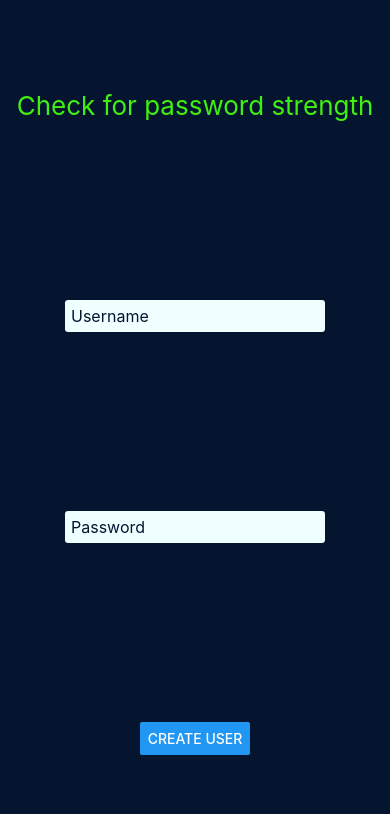
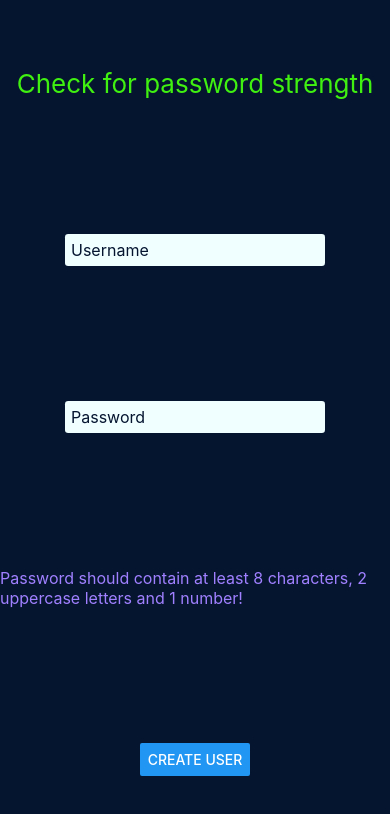
Before and after one commit to Developers-Institute-Classrooms/06-exercise-mobile-dev-challenges-RhondaCrouse, a React Native app: screen / in a window 390 px wide. Both pictures are taken after a click on the button "KATA". Shown: the top 814 px of the page. Built offline with nearby package versions, Linux system fonts and the light colour scheme.

Commit message:
have done the code for the exercise but its not chaning on true

```diff
--- a/exercises/Kata/Kata.js
+++ b/exercises/Kata/Kata.js
@@ -1,19 +1,32 @@
-import { StyleSheet, Text, View, Button, TextInput } from "react-native";
-import { useState, useEffect } from "react";
-import { commonStyle, fontSize, color } from "../../commonStyles";
+import { StyleSheet, Text, View, Button, TextInput } from 'react-native';
+import { useState, useEffect } from 'react';
+import { commonStyle, fontSize, color } from '../../commonStyles';
 
 export default function Kata({ createUser }) {
-  const [username, setUsername] = useState("");
-  const [password, setPassword] = useState("");
+  const [username, setUsername] = useState('');
+  const [password, setPassword] = useState('');
   const [passwordValid, setPasswordValid] = useState();
+  const [message, setMessage] = useState('');
 
   const checkPasswordStrength = () => {
-    // TODO: Implement password validation logic here.
-    // if (username exists and password is valid) {
-    setPasswordValid(true);
-    createUser({ username, password });
-    // }
+    const regex = /(?=.{8,}$)(?=(?:.*?[A-Z]){2})(?=.*?[a-z])(?=.*[0-9])/;
+    if (username & password) {
+      if (regex.test(password)) {
+        setPasswordValid(true);
+        createUser({ username, password });
+      }
+    } else {
+      setPasswordValid(false);
+    }
   };
+
+  useEffect(() => {
+    passwordValid
+      ? setMessage('Password is strong enough!')
+      : setMessage(
+          'Password should contain at least 8 characters, 2 uppercase letters and 1 number!'
+        );
+  }, [passwordValid]);
 
   return (
     <View style={commonStyle.container}>
@@ -35,9 +48,8 @@ export default function Kata({ createUser }) {
           placeholder="Password"
         ></TextInput>
       </View>
-      {passwordValid === true ? (
-        <Text style={commonStyle.text}>Password is strong enough!</Text>
-      ) : null}
+
+      <Text style={commonStyle.text}>{message}</Text>
 
       <Button title="Create User" onPress={checkPasswordStrength} />
     </View>
@@ -47,10 +59,10 @@ export default function Kata({ createUser }) {
 const styles = StyleSheet.create({
   inputField: {
     fontSize: fontSize.small,
-    height: "2rem",
-    padding: "0.4rem",
-    borderRadius: "0.2rem",
-    width: "100%",
+    height: '2rem',
+    padding: '0.4rem',
+    borderRadius: '0.2rem',
+    width: '100%',
     color: color.black,
     backgroundColor: color.white,
   },
```
